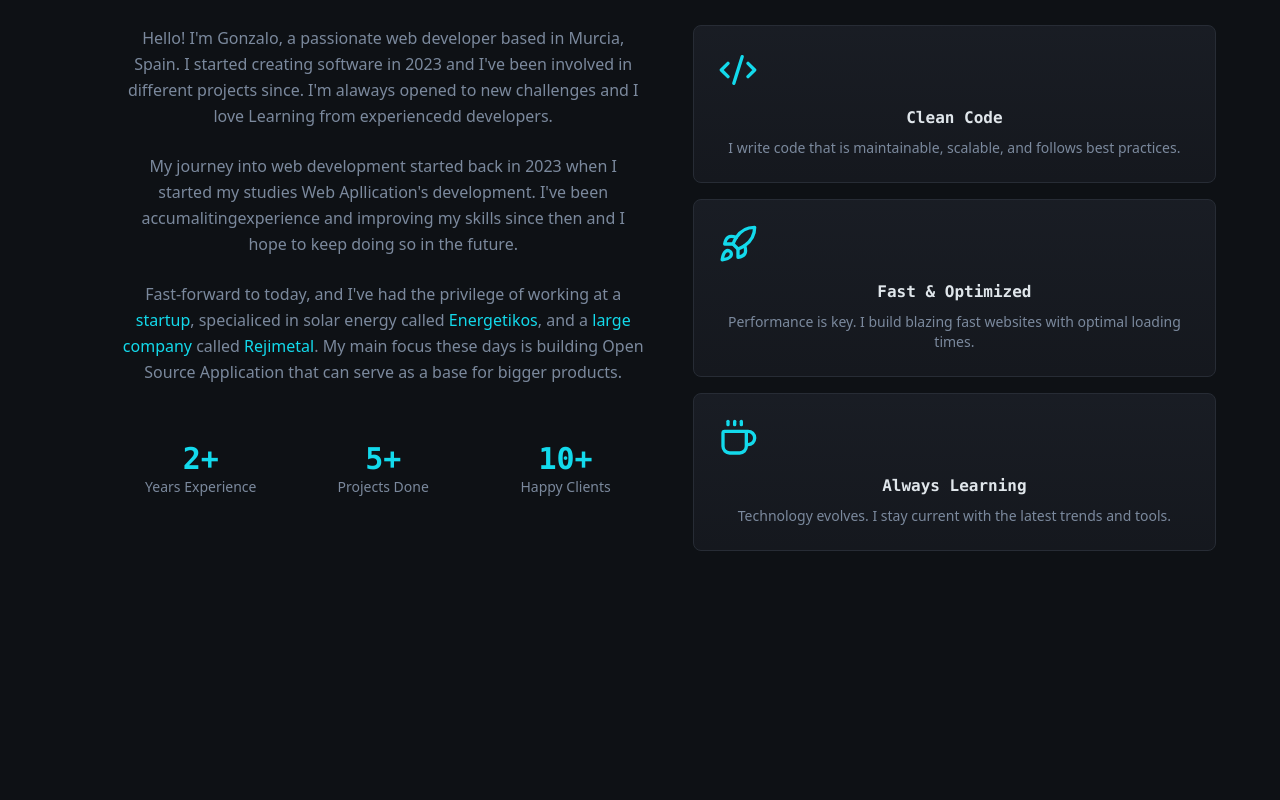
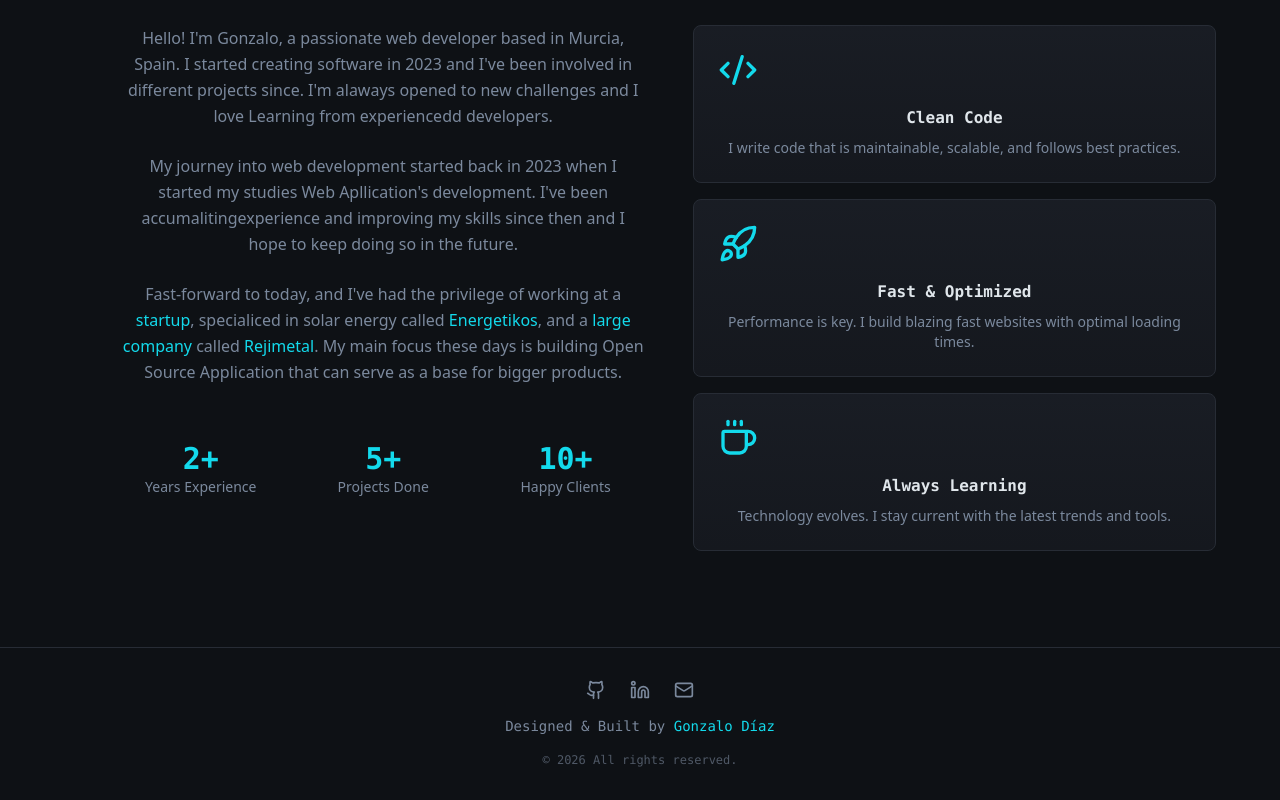
Before and after one commit to gonzalodiazcanavate/portfolio, a React app in the folder frontend/: page / in a window 1280 px wide. Shown: the part 955-1755 px from the top of the page. Before the commit the page ends 1602 px from the top, so only its background shows below. Built offline with nearby package versions, Linux system fonts and the light colour scheme; the HTML template or start-up script is replaced by a standard one.

Commit message:
feat: Componente Footer añadido.

```diff
--- /dev/null
+++ b/frontend/src/components/Footer.tsx
@@ -0,0 +1,49 @@
+import { Github, Linkedin, Mail } from "lucide-react";
+
+const Footer = () => {
+  return (
+    <footer className="py-8 border-t border-border">
+      <div className="container px-6">
+        <div className="flex flex-col items-center gap-4">
+          {/* Social Links */}
+          <div className="flex gap-6">
+            <a
+              href="https://github.com/gonzalodiazcanavate"
+              className="text-muted-foreground hover:text-primary transition-colors"
+              aria-label="GitHub"
+            >
+              <Github className="w-5 h-5" />
+            </a>
+            <a
+              href="https://www.linkedin.com/in/gonzalo-díaz-cañavate-5884912aa"
+              className="text-muted-foreground hover:text-primary transition-colors"
+              aria-label="LinkedIn"
+            >
+              <Linkedin className="w-5 h-5" />
+            </a>
+            <a
+              href="#"
+              className="text-muted-foreground hover:text-primary transition-colors"
+              aria-label="Mail"
+            >
+              <Mail className="w-5 h-5" />
+            </a>
+          </div>
+
+          {/* Credit */}
+          <p className="font-mono text-sm text-muted-foreground">
+            Designed & Built by{" "}
+            <a href="#" className="text-primary hover:underline">
+              Gonzalo Díaz
+            </a>
+          </p>
+          <p className="font-mono text-xs text-muted-foreground/60">
+            © {new Date().getFullYear()} All rights reserved.
+          </p>
+        </div>
+      </div>
+    </footer>
+  );
+};
+
+export default Footer;
--- a/frontend/src/components/Hero.tsx
+++ b/frontend/src/components/Hero.tsx
@@ -75,9 +75,7 @@ const Hero = () => {
               <Github className="w-6 h-6" />
             </a>
             <a
-              href="https://www.linkedin.com/in/gonzalo-díaz-cañavate-5884912aa
-
-"
+              href="https://www.linkedin.com/in/gonzalo-díaz-cañavate-5884912aa"
               className="text-muted-foreground hover:text-primary transition-colors"
               aria-label="LinkedIn"
             >
--- a/frontend/src/pages/Index.tsx
+++ b/frontend/src/pages/Index.tsx
@@ -1,4 +1,5 @@
 import About from '@/components/About';
+import Footer from '@/components/Footer';
 import Hero from '@/components/Hero';
 import Navbar from '@/components/Navbar';
 
@@ -15,6 +16,7 @@ const Index = () => {
         <Contact />
         */ }
       </main>
+      <Footer />
     </div>
   );
 };
```
